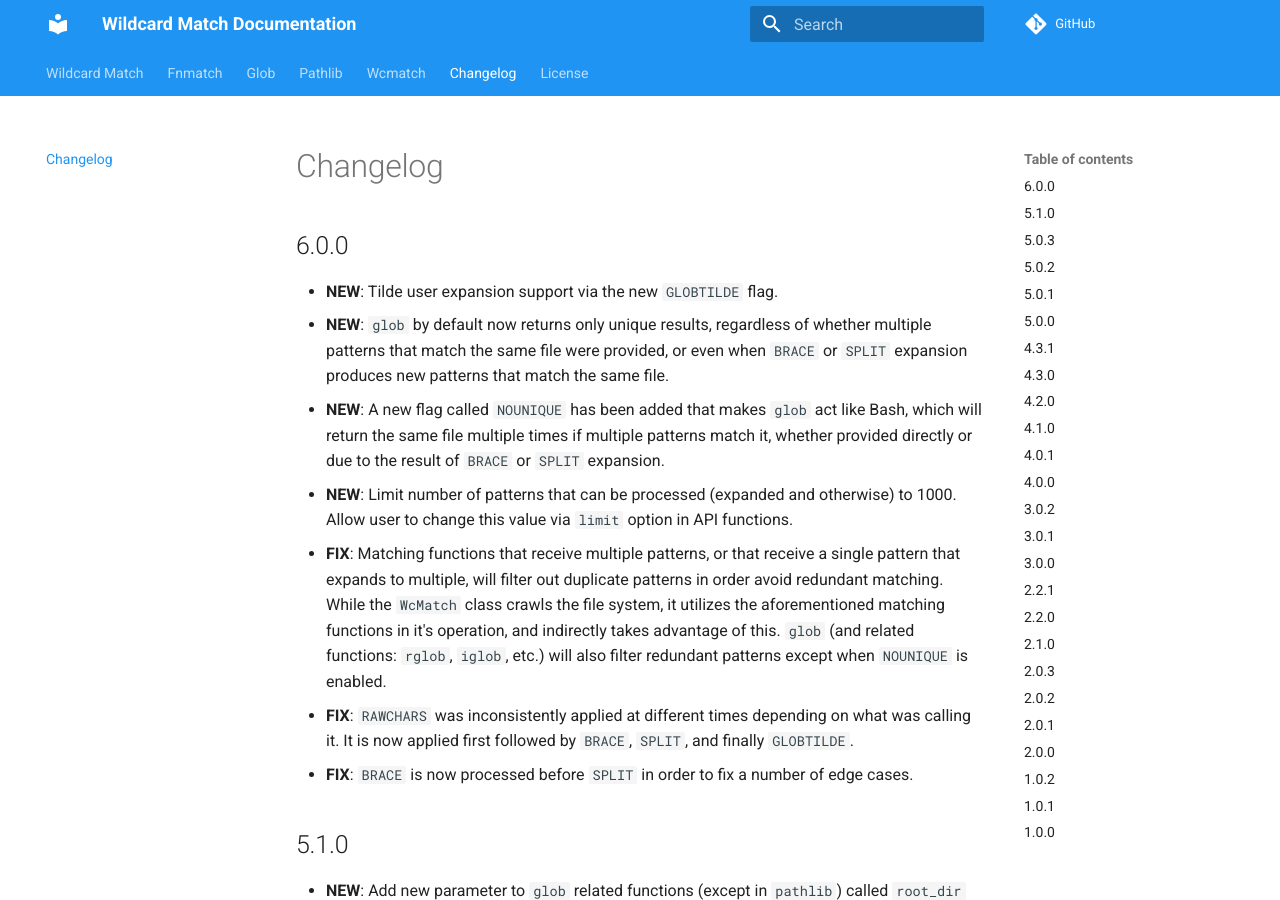
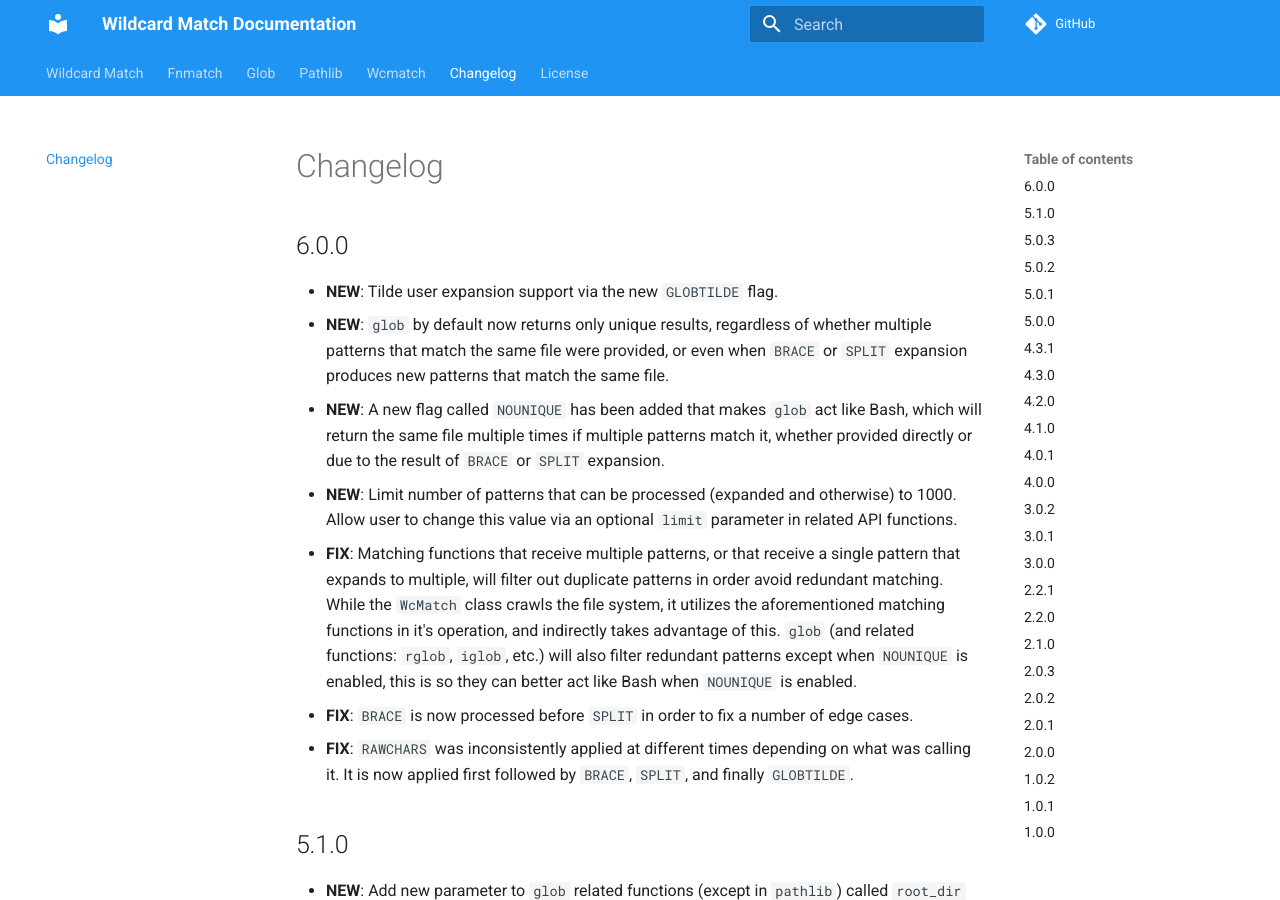
Before and after one commit to facelessuser/wcmatch, an MkDocs documentation site: the page built from docs/src/markdown/changelog.md, in a window 1280 px wide and 900 px high. Built offline with MkDocs 1.6.1 and Material for MkDocs 9.7.7, drawn with Linux system fonts in a browser that asks for light colours; comment, search, counter and statistics services are not loaded.

Commit message:
Prep for 6.0 release

```diff
--- a/docs/src/markdown/changelog.md
+++ b/docs/src/markdown/changelog.md
@@ -9,15 +9,15 @@
   multiple times if multiple patterns match it, whether provided directly or due to the result of `BRACE` or `SPLIT`
   expansion.
 - **NEW**: Limit number of patterns that can be processed (expanded and otherwise) to 1000. Allow user to change this
-  value via `limit` option in API functions.
+  value via an optional `limit` parameter in related API functions.
 - **FIX**: Matching functions that receive multiple patterns, or that receive a single pattern that expands to multiple,
   will filter out duplicate patterns in order avoid redundant matching. While the `WcMatch` class crawls the file
   system, it utilizes the aforementioned matching functions in it's operation, and indirectly takes advantage of this.
   `glob` (and related functions: `rglob`, `iglob`, etc.) will also filter redundant patterns except when `NOUNIQUE` is
-  enabled.
+  enabled, this is so they can better act like Bash when `NOUNIQUE` is enabled.
+- **FIX**: `BRACE` is now processed before `SPLIT` in order to fix a number of edge cases.
 - **FIX**: `RAWCHARS` was inconsistently applied at different times depending on what was calling it. It is now applied
   first followed by `BRACE`, `SPLIT`, and finally `GLOBTILDE`.
-- **FIX**: `BRACE` is now processed before `SPLIT` in order to fix a number of edge cases.
 
 ## 5.1.0
 
```
Also changed, not shown: 1 other file.
